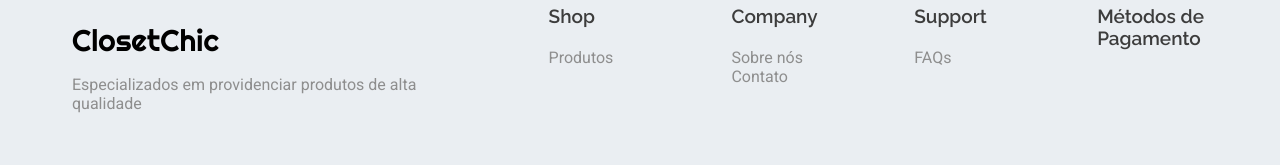
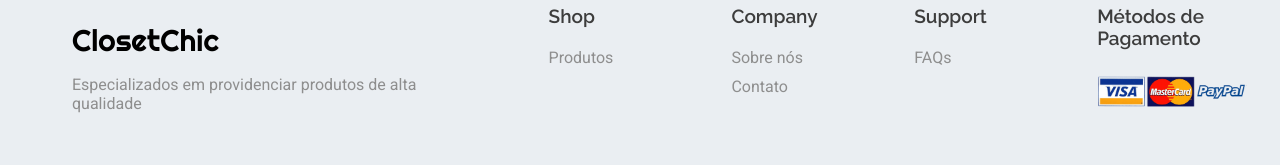
Before and after one commit to patrick-ddeus/closetchic-front, a React (Create React App) app: page / in a window 1280 px wide. Shown: the part 1979-2144 px from the top of the page. Built offline with nearby package versions, Linux system fonts and the light colour scheme; no server answers.

Commit message:
add payments image on footer

```diff
--- a/src/components/Footer/index.jsx
+++ b/src/components/Footer/index.jsx
@@ -1,5 +1,5 @@
 import React from 'react';
-
+import cardPayments from "../../assets/payments.png";
 import { Container, GridContainer, BrandContainer, Column, CopyrightContainer } from './styles';
 
 const Footer = () => {
@@ -35,6 +35,7 @@ const Footer = () => {
 
                 <Column>
                     <h4>Métodos de Pagamento</h4>
+                    <img src={cardPayments}/>
                 </Column>
 
             </GridContainer>
--- a/src/components/Footer/styles.jsx
+++ b/src/components/Footer/styles.jsx
@@ -45,6 +45,11 @@ export const Column = styled.div`
   li{
     color:#8E8E8E;
     cursor:pointer;
+    margin-bottom:10px;
+  }
+
+  img{
+    width:150px;
   }
 `;
 
```
Also changed, not shown: src/assets/payments.png (added).
